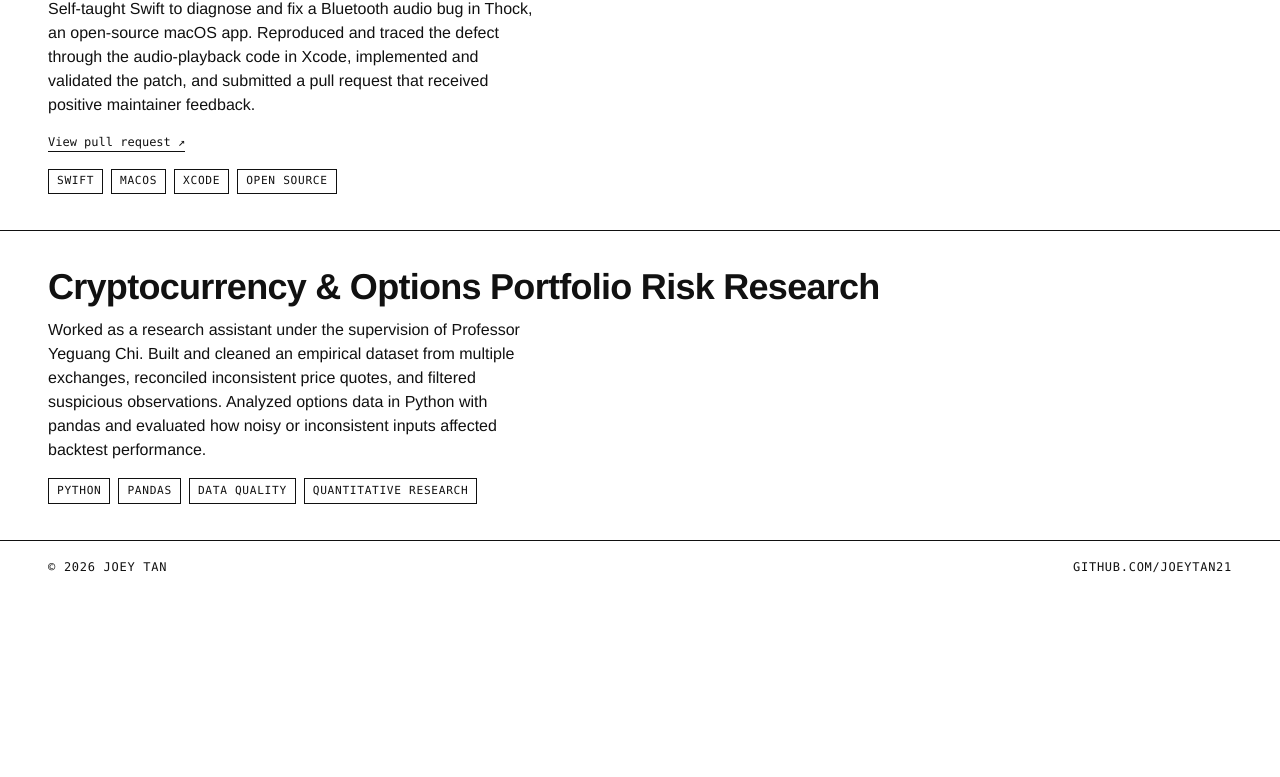
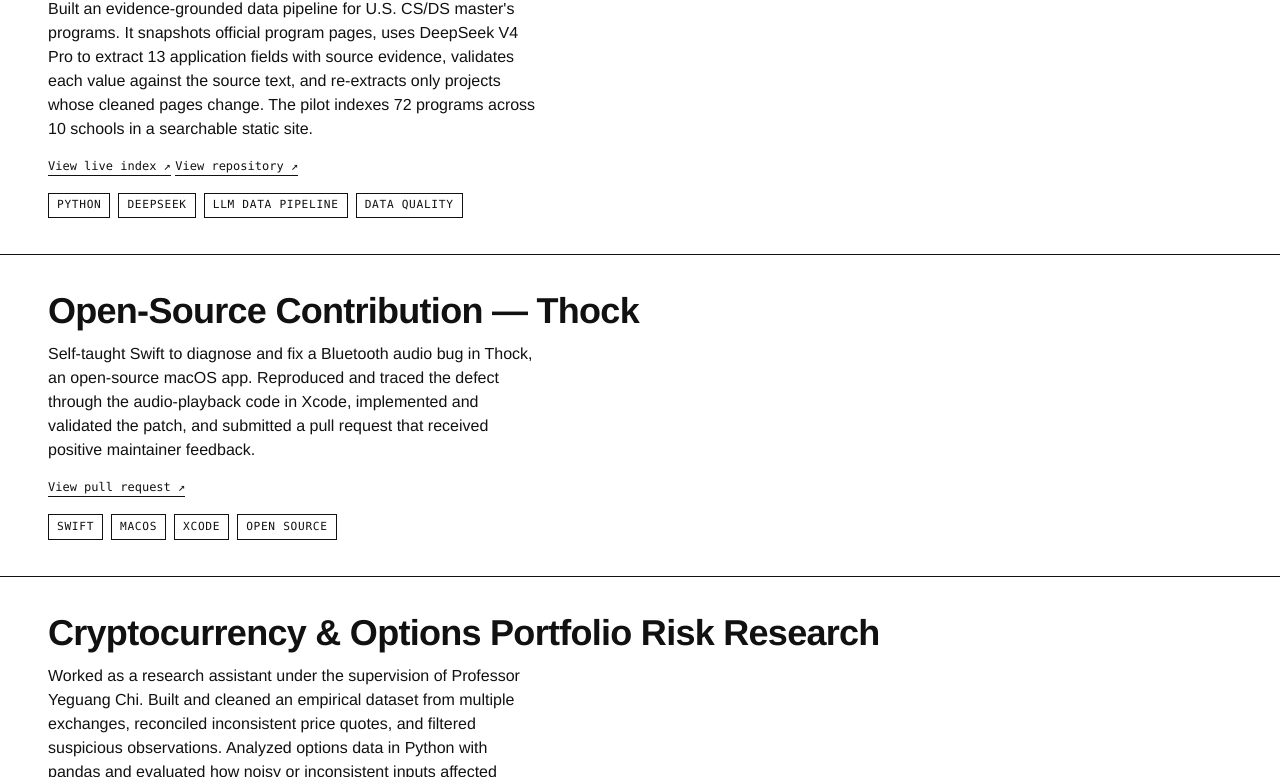
Before and after one commit to JoeyTan21/JoeyTan21.github.io, a plain HTML site: page projects/index.html in a window 1280 px wide. Shown: the part 697-1474 px from the top of the page. Before the commit the page ends 1291 px from the top, so only its background shows below. Drawn offline with Linux system fonts and the light colour scheme.

Commit message:
Add OpenGrad to projects

```diff
--- a/projects/index.html
+++ b/projects/index.html
@@ -43,6 +43,24 @@
 
     <article class="entry">
       <div>
+        <h2>OpenGrad — Traceable Master's Program Index</h2>
+        <p>
+          Built an evidence-grounded data pipeline for U.S. CS/DS master's programs.
+          It snapshots official program pages, uses DeepSeek V4 Pro to extract 13 application
+          fields with source evidence, validates each value against the source text, and
+          re-extracts only projects whose cleaned pages change. The pilot indexes 72 programs
+          across 10 schools in a searchable static site.
+        </p>
+        <a class="project-link" href="https://joeytan21.github.io/OpenGrad/" target="_blank" rel="noopener">View live index ↗</a>
+        <a class="project-link" href="https://github.com/JoeyTan21/OpenGrad" target="_blank" rel="noopener">View repository ↗</a>
+        <div class="tags">
+          <span>Python</span><span>DeepSeek</span><span>LLM Data Pipeline</span><span>Data Quality</span>
+        </div>
+      </div>
+    </article>
+
+    <article class="entry">
+      <div>
         <h2>Open-Source Contribution — Thock</h2>
         <p>
           Self-taught Swift to diagnose and fix a Bluetooth audio bug in Thock,
```
